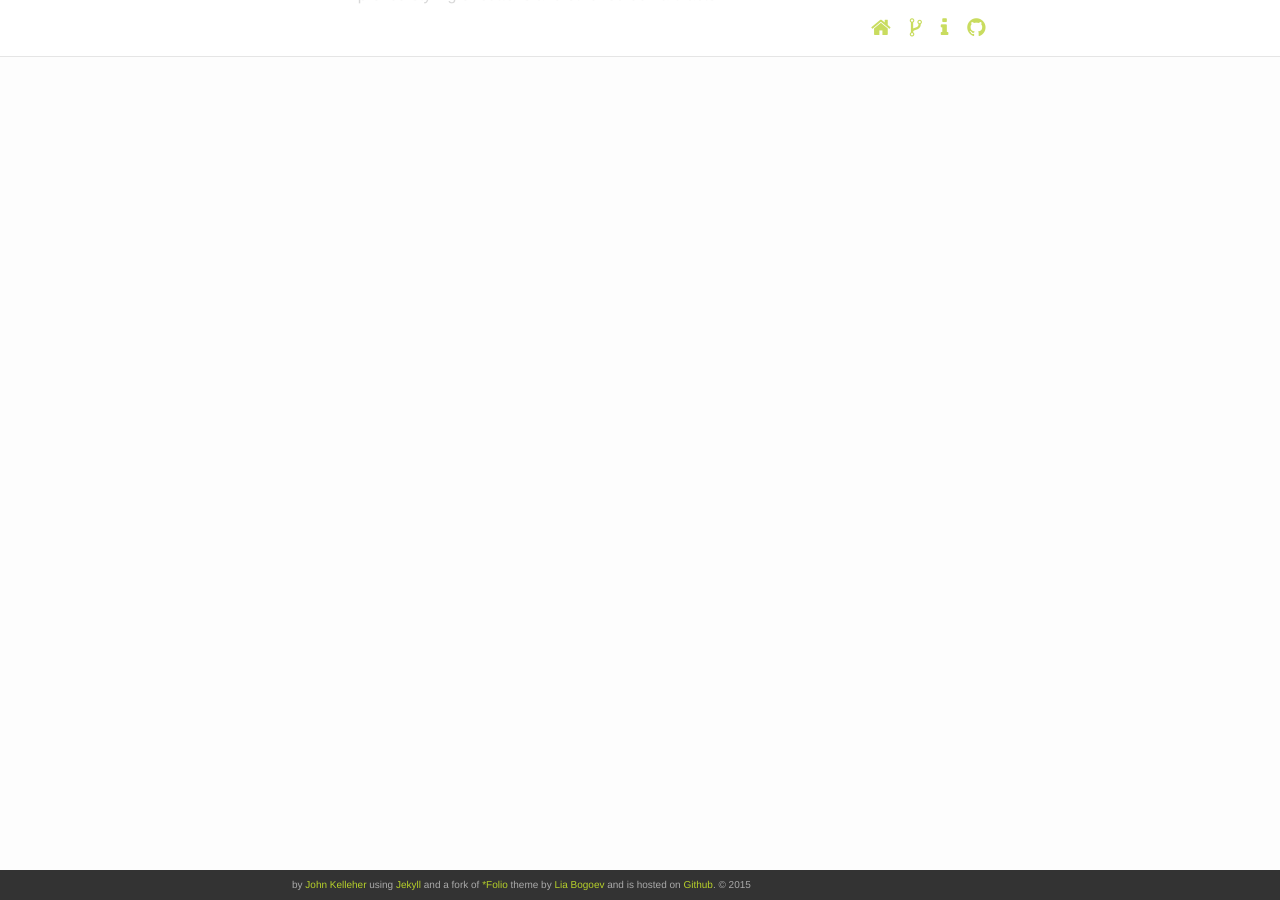
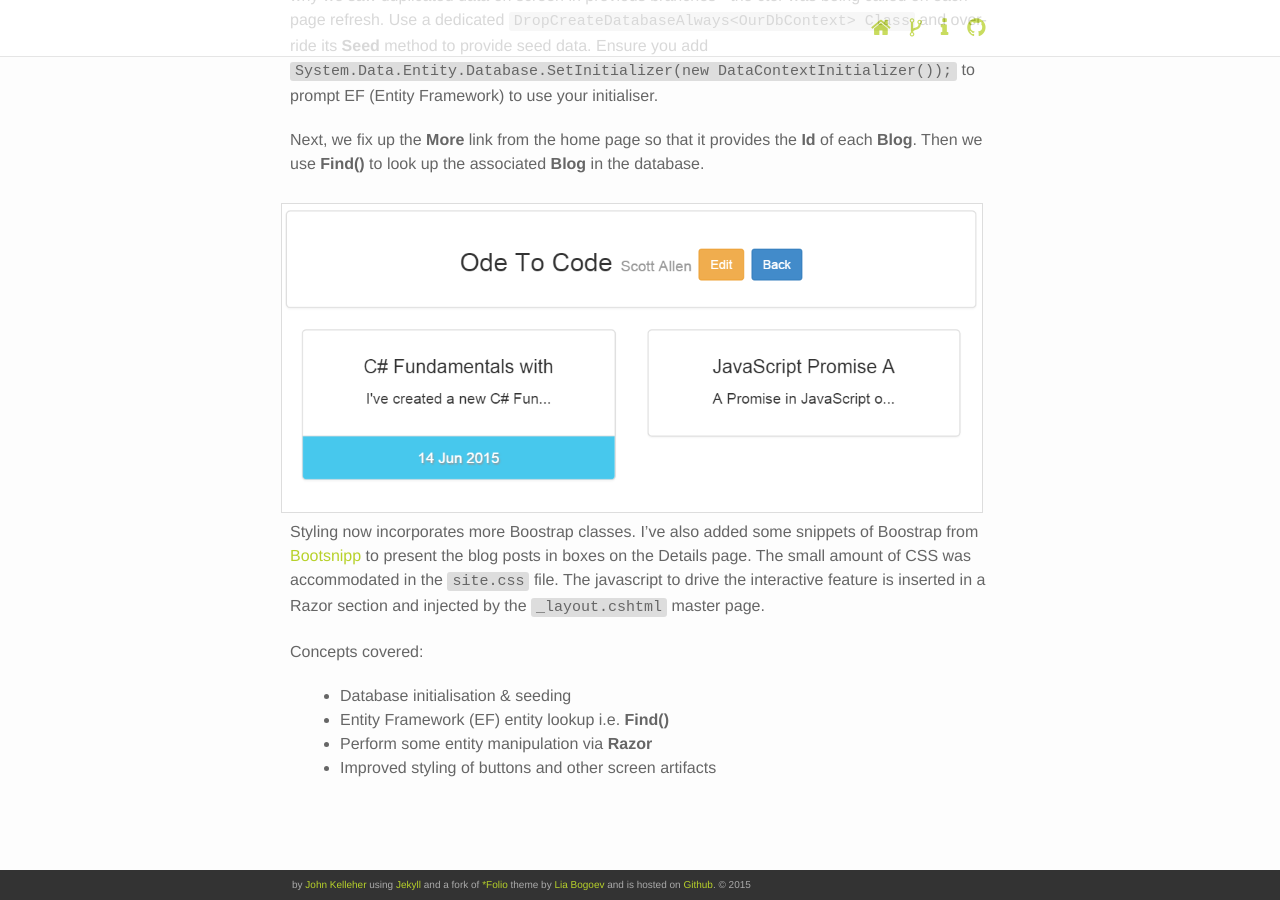
Before and after one commit to itsligo/blog, a Jekyll site: the page built from _branches/3_branch.markdown, in a window 1280 px wide and 900 px high, scrolled down 1056 px. Built offline with Jekyll 4.4.1, drawn with Linux system fonts in a browser that asks for light colours; nearby versions of some CDN libraries.

Commit message:
added some screenshots

```diff
--- a/_branches/3_branch.markdown
+++ b/_branches/3_branch.markdown
@@ -10,12 +10,17 @@ img: img/3.jpg
 
 ![stage3]({{site.baseurl}}/img/stage3.png){: .right .boxed}
 
+The database is now persisting all data. We can over-ride the default (invisible) connection string in web.config by specifying out own. Use Server Explorer to get the *Data Source* for the server. Or use [www.connectionstrings.com](http://www.connectionstrings.com) to fashion the connstring for you.
 
-The database is now persisting all data. We can over-ride the default (invisible) connection string in web.config by specifying out own. Use Server Explorer to get the *Data Source* for the server. Or use [www.connectionstrings.com](http://www.connectionstrings.com) to fashion the connstring for you.
+![stage3]({{site.baseurl}}/img/stage3a.png){: .right .boxed}
 
 Next we seed the database properly rather than through the ctor of the **HomeController** - that's why we saw duplicated data on screen in previous branches - the ctor was being called on each page refresh. Use a dedicated `DropCreateDatabaseAlways<OurDbContext> Class` and over-ride its **Seed** method to provide seed data. Ensure you add `System.Data.Entity.Database.SetInitializer(new  DataContextInitializer());` to prompt EF (Entity Framework) to use your initialiser.
 
 Next, we fix up the **More** link from the home page so that it provides the **Id** of each **Blog**. Then we use **Find()** to look up the associated **Blog** in the database.
+
+![stage3]({{site.baseurl}}/img/stage3b.png){: .right .boxed}
+
+Styling now incorporates more Boostrap classes. I've also added some snippets of Boostrap from [Bootsnipp](www.bootsnipp.com) to present the blog posts in boxes on the Details page. The small amount of CSS was accommodated in the `site.css` file. The javascript to drive the interactive feature is inserted in a Razor section and injected by the `_layout.cshtml` master page.
 
 Concepts covered:
 
```
Also changed, not shown: img/stage3a.png (added), img/stage3b.png (added), 1 other file.
